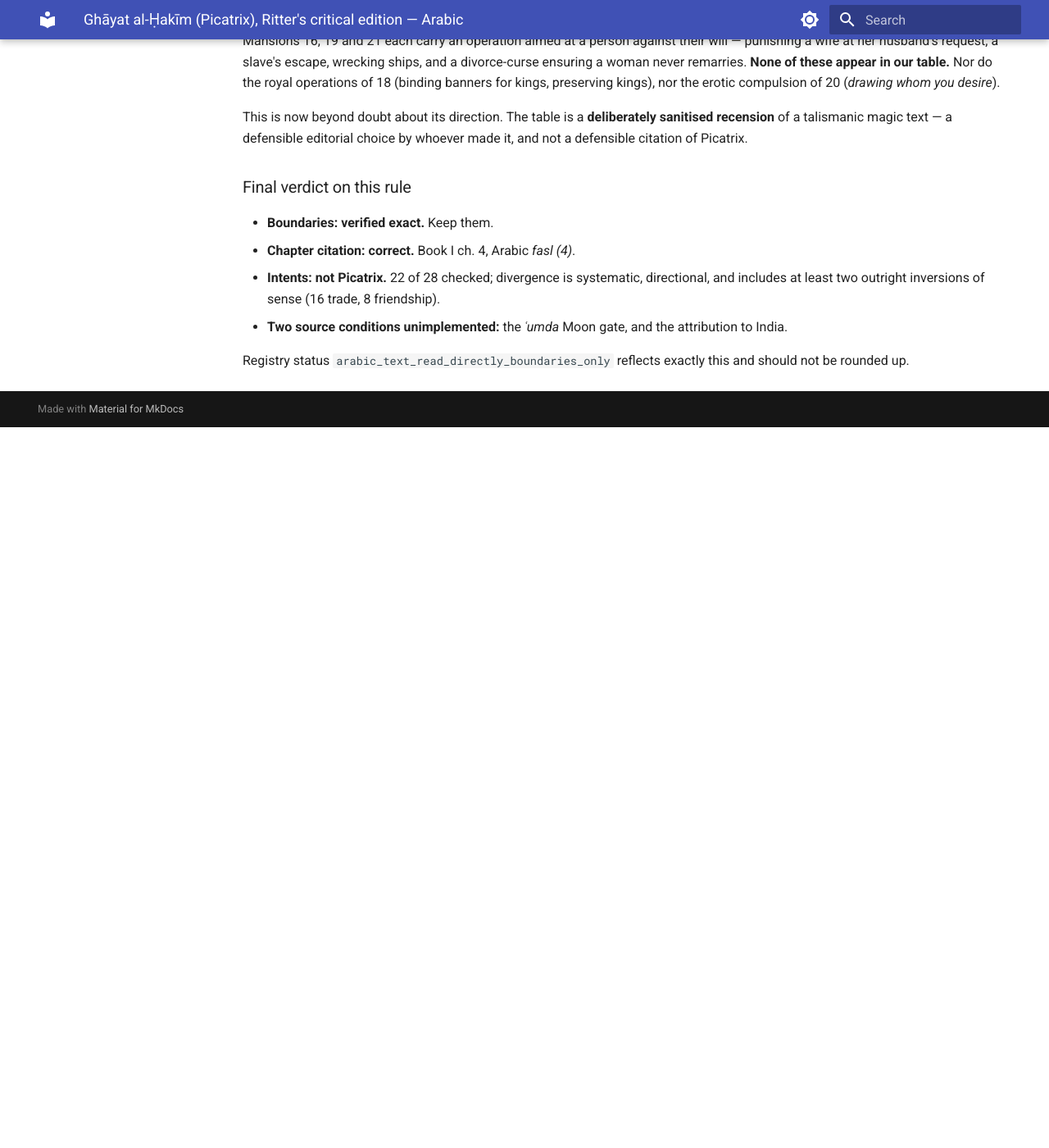
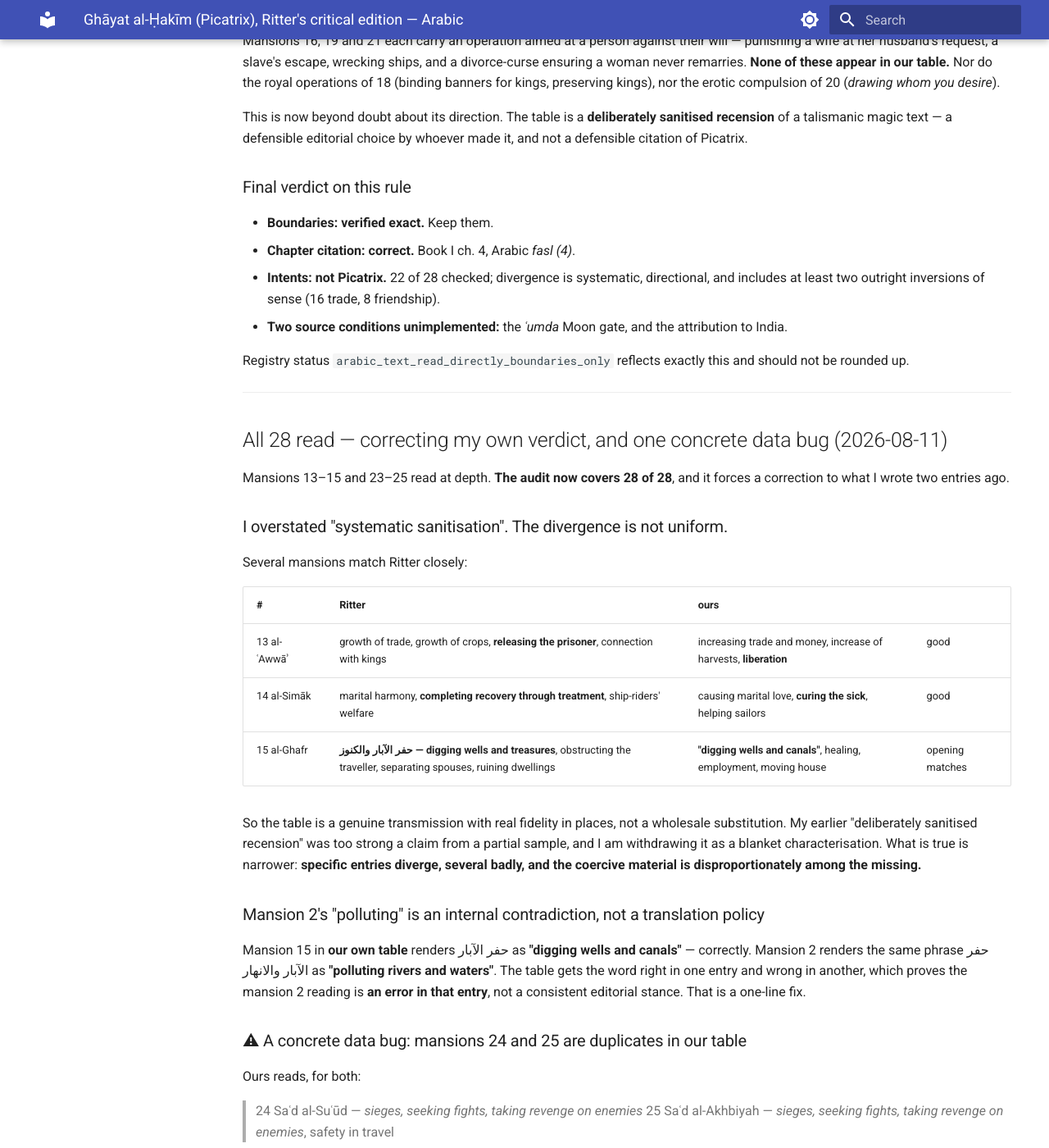
Before and after one commit to Bender1011001/traditional-astrology-engine, an MkDocs documentation site: the page built from docs/sources/picatrix_notes.md, in a window 1280 px wide and 1400 px high, scrolled down 6668 px. Shown: the whole window at 82% size. Built offline with MkDocs 1.6.1 and Material for MkDocs 9.7.7, drawn with Linux system fonts in a browser that asks for light colours; before the commit the page ends 7189 px from its top, so only the background shows below that; some of the changed text lies outside the part shown.

Commit message:
All 28 Picatrix mansions read; I overstated the verdict, and found a bug
Mansions 13-15 and 23-25 read at depth. The audit now covers 28 of 28,
and it corrects what I wrote two entries ago.

I overstated "systematic sanitisation". The divergence is NOT uniform.
Mansions 13, 14 and 15 match Ritter closely - growth of trade, crops
and releasing the prisoner; marital harmony and completing recovery
through treatment; and 15 opens with "digging wells and canals". So the
table is a genuine transmission with real fidelity in places, not a
wholesale substitution. Withdrawing the blanket characterisation. What
survives is narrower and still true: specific entries diverge, several
badly, and the coercive material is disproportionately among the
missing.

Mansion 2's "polluting rivers and waters" is now demonstrably an error
in that entry rather than a policy: our OWN mansion 15 renders the same
Arabic, hafr al-abar, correctly as "digging wells and canals". The
table gets the word right in one place and wrong in another. One-line
fix.

And a concrete data bug. Our mansions 24 and 25 carry identical text -
"sieges, seeking fights, taking revenge on enemies". Ritter's two are
entirely different. His 24, Sa'd al-Su'ud, is largely benefic:
improving trade, improving the spouses' arrangement, victory of armies,
freeing the bound, with the note that whoever attempts a craft in it
finds it spoiled and unfinished. His 25, Sa'd al-Akhbiya, is the
siege-and-enemies mansion, and also carries sending messengers and
spies, and 'aqd al-zawj wa-jami' al-a'da, binding the husband and all
his members.

Our 25 is a fair match for his 25. Our 24 is a copy of our 25 and bears
no relation to his 24. Every chart with the Moon in Sa'd al-Su'ud
currently receives the wrong mansion's electional advice. That is a
plain bug with a known correct value, worth fixing regardless of the
larger rewrite decision.

Co-Authored-By: Claude Opus 5 <noreply@anthropic.com>

```diff
--- a/docs/sources/picatrix_notes.md
+++ b/docs/sources/picatrix_notes.md
@@ -212,3 +212,48 @@ This is now beyond doubt about its direction. The table is a **deliberately sani
 - **Two source conditions unimplemented:** the *ʿumda* Moon gate, and the attribution to India.
 
 Registry status `arabic_text_read_directly_boundaries_only` reflects exactly this and should not be rounded up.
+
+---
+
+## All 28 read — correcting my own verdict, and one concrete data bug (2026-08-11)
+
+Mansions 13–15 and 23–25 read at depth. **The audit now covers 28 of 28**, and it forces a correction to what I wrote two entries ago.
+
+### I overstated "systematic sanitisation". The divergence is not uniform.
+
+Several mansions match Ritter closely:
+
+| # | Ritter | ours | |
+|---|---|---|---|
+| 13 al-ʿAwwāʾ | growth of trade, growth of crops, **releasing the prisoner**, connection with kings | increasing trade and money, increase of harvests, **liberation** | good |
+| 14 al-Simāk | marital harmony, **completing recovery through treatment**, ship-riders' welfare | causing marital love, **curing the sick**, helping sailors | good |
+| 15 al-Ghafr | **حفر الآبار والكنوز — digging wells and treasures**, obstructing the traveller, separating spouses, ruining dwellings | **"digging wells and canals"**, healing, employment, moving house | opening matches |
+
+So the table is a genuine transmission with real fidelity in places, not a wholesale substitution. My earlier "deliberately sanitised recension" was too strong a claim from a partial sample, and I am withdrawing it as a blanket characterisation. What is true is narrower: **specific entries diverge, several badly, and the coercive material is disproportionately among the missing.**
+
+### Mansion 2's "polluting" is an internal contradiction, not a translation policy
+
+Mansion 15 in **our own table** renders حفر الآبار as **"digging wells and canals"** — correctly. Mansion 2 renders the same phrase حفر الآبار والانهار as **"polluting rivers and waters"**. The table gets the word right in one entry and wrong in another, which proves the mansion 2 reading is **an error in that entry**, not a consistent editorial stance. That is a one-line fix.
+
+### ⚠ A concrete data bug: mansions 24 and 25 are duplicates in our table
+
+Ours reads, for both:
+
+> 24 Saʿd al-Suʿūd — *sieges, seeking fights, taking revenge on enemies*
+> 25 Saʿd al-Akhbiyah — *sieges, seeking fights, taking revenge on enemies*, safety in travel
+
+Ritter's two are **entirely different from each other**:
+
+- **24 Saʿd al-Suʿūd** — *improving trade*, improving the spouses' arrangement, **victory of armies and raiding parties**, corrupting partners, **freeing the bound**; and *whoever attempts a craft in it, what he attempts is spoiled and not completed*.
+- **25 Saʿd al-Akhbiya** — **besieging cities**, harming enemies and victory over them, **talismans for sending messengers and spies**, severing spouses, corrupting crops, **عقد الزوج وجميع الاعضاء — binding the husband and all his members** (impotence magic), binding the prisoner, founding buildings.
+
+Our 25 is a fair match for Ritter's 25. **Our 24 is a copy of our 25** and bears no relation to Ritter's 24, which is largely benefic. This is not a translation dispute — it is a duplicated entry, and it means every chart with the Moon in Saʿd al-Suʿūd currently receives the wrong mansion's electional advice.
+
+### Revised final verdict
+
+- **Boundaries: exact.** Verified to the arc-second across all 28.
+- **Chapter citation: correct.**
+- **Intents: mixed fidelity.** Some entries good (13, 14, 15, 25), some diverging, at least two inverted in sense (16 trade, 8 friendship), one internally contradictory (2 vs 15), and **one duplicated (24 = 25)**.
+- **Two source conditions unimplemented:** the *ʿumda* Moon gate; the attribution to India.
+
+The duplicate at 24 is worth fixing on its own merits regardless of the larger rewrite decision — it is a plain bug with a known correct value.
```
